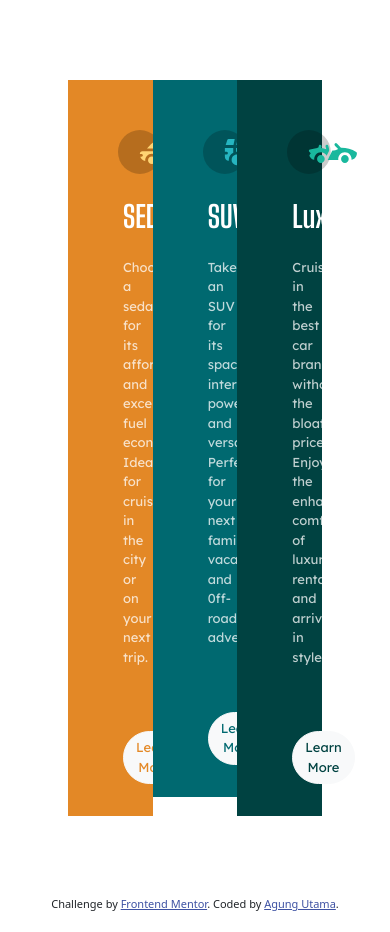
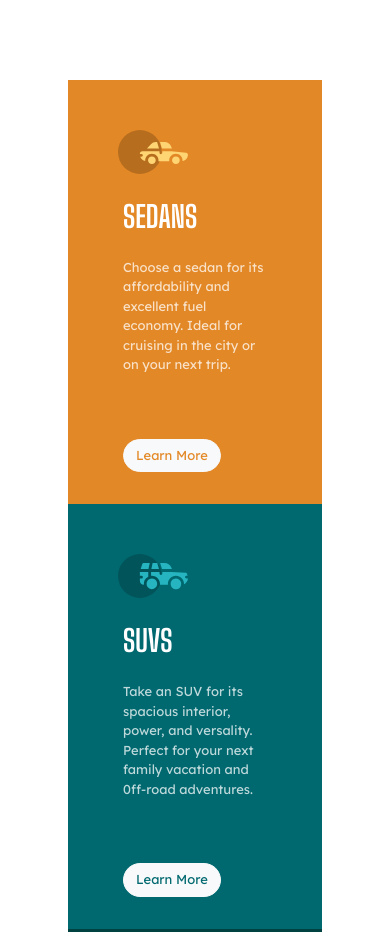
Before and after one commit to gnugautama/3-column-card-preview, a plain HTML site: page index.html in a window 390 px wide. Shown: the top 932 px of the page. Drawn offline with nearby package versions, Linux system fonts and the light colour scheme.

Commit message:
fix the mobile responsive

```diff
--- a/index.html
+++ b/index.html
@@ -3,7 +3,6 @@
   <head>
     <meta charset="UTF-8" />
     <meta name="viewport" content="width=device-width, initial-scale=1.0" />
-    <meta name="viewport" content="width=device-width, initial-scale=1" />
     <!-- displays site properly based on user's device -->
 
     <!--Bootstrap-->
@@ -23,7 +22,7 @@
   <body>
     <div class="container">
       <div class="row">
-        <div class="col-4 g-0">
+        <div class="col-12 col-lg-4 g-0">
           <div class="card_one">
             <img src="/images/icon-sedans.svg" class="img-fluid img_banner" alt="..." />
             <div class="card-body">
@@ -33,7 +32,7 @@
             </div>
           </div>
         </div>
-        <div class="col-4 g-0">
+        <div class="col-12 col-lg-4 g-0">
           <div class="card_two">
             <img src="/images/icon-suvs.svg" class="img-fluid img_banner" alt="..." />
             <div class="card-body mt-2">
@@ -43,7 +42,7 @@
             </div>
           </div>
         </div>
-        <div class="col-4 g-0">
+        <div class="col-12 col-lg-4 g-0">
           <div class="card_three">
             <img src="/images/icon-luxury.svg" class="img-fluid img_banner" alt="..." />
             <div class="card-body">
--- a/style.css
+++ b/style.css
@@ -1,5 +1,9 @@
 .container {
   padding: 5em;
+}
+
+.row {
+  box-sizing: border-box;
 }
 
 .img_banner {
```
